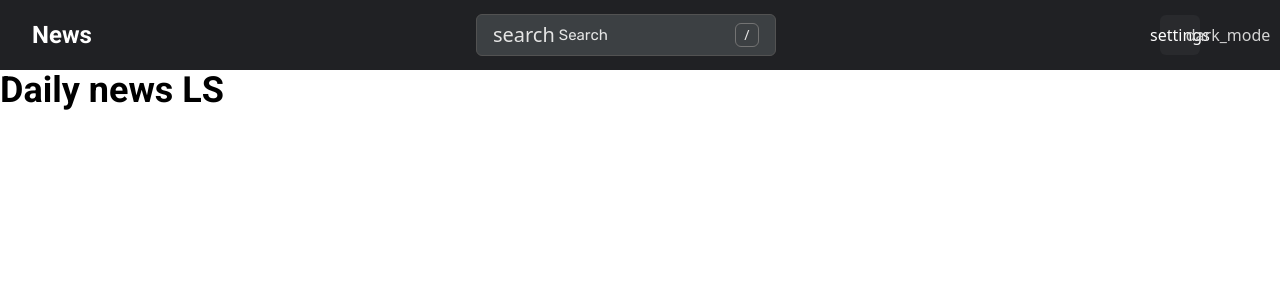
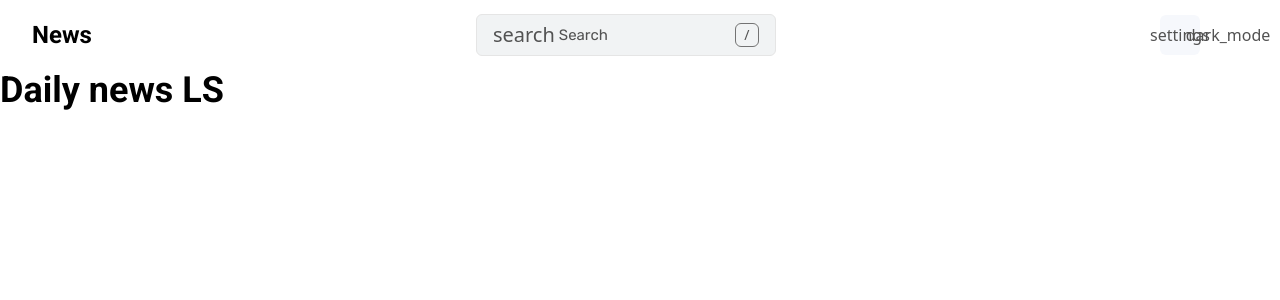
Before and after one commit to Lindrit-Sulaj/News, a Next.js app: page / in a window 1280 px wide. Shown: the top 300 px of the page. Built offline with nearby package versions, Linux system fonts and the light colour scheme.

Commit message:
Dark Mode for navbar

```diff
--- a/app/layout.js
+++ b/app/layout.js
@@ -1,5 +1,5 @@
 import './globals.css';
-import Navbar from '@/components/Navbar';
+import Navbar from '@/components/nav';
 import Provider from './Provider';
 
 import { Roboto, Rubik } from '@next/font/google'
--- a/components/Search.jsx
+++ b/components/nav/Search.jsx
@@ -45,7 +45,7 @@ const Search = ({ isSearching, open, close }) => {
       {isSearching && (
         <Backdrop close={close}>
           <motion.div
-            className={`w-[85%] md:max-w-xl mt-20 h-auto bg-black-medium rounded-md p-6 ${rubik.className}`}
+            className={`w-[85%] md:max-w-xl mt-20 h-auto bg-white-secondary dark:bg-black-medium rounded-md p-6 ${rubik.className}`}
             onClick={(e) => e.stopPropagation()}
             transition={{ type: 'just', duration: .25 }}
             initial={{ scale: .5, opacity: 0 }}
@@ -55,19 +55,19 @@ const Search = ({ isSearching, open, close }) => {
               <input
                 type="text"
                 placeholder='Search for news'
-                className={`w-full h-14 px-4 rounded-md bg-black-dark border-solid border-b-4 border-b-blue-500 outline-none text-white ${rubik.className}`}
+                className={`w-full h-14 px-4 rounded-md dark:bg-black-dark bg-neutral-200 border-solid border-b-4 border-b-blue-500 outline-none text-white ${rubik.className}`}
                 value={searchValues.query}
                 onChange={(e) => setSearchValues({
                   ...searchValues,
                   query: e.target.value
                 })} />
-              <p className='mt-10 mb-5 text-[15px] text-neutral-300'>Narrow your search results</p>
+              <p className='mt-10 mb-5 text-[15px] text-neutral-600 dark:text-neutral-300'>Narrow your search results</p>
               <div className='flex gap-3'>
                 <div className='w-1/2'>
-                  <label htmlFor="domains" className='block w-full text-neutral-300 mb-1'>Domains:</label>
+                  <label htmlFor="domains" className='block w-full text-neutral-500 dark:text-neutral-300 mb-1'>Domains:</label>
                   <input
                     type="text"
-                    className='block w-full bg-black-dark px-3 py-2 outline-none rounded-md border-solid border-b-2 text-white border-black-light'
+                    className='block w-full dark:bg-black-dark bg-neutral-200 px-3 py-2 outline-none rounded-md border-solid border-b-2 text-white border-neutral-300  dark:border-black-light'
                     placeholder="Choose domains"
                     value={searchValues.domains}
                     onChange={(e) => setSearchValues({
@@ -76,8 +76,8 @@ const Search = ({ isSearching, open, close }) => {
                     })} />
                 </div>
                 <div className='w-1/2'>
-                  <label htmlFor="sortBy" className='block w-full text-neutral-300 mb-[6px]'>Sort by:</label>
-                  <select name="sortBy" id="sortBy" className='block w-full bg-black-dark px-3 py-2 outline-none rounded-md border-solid border-b-2 text-neutral-400 border-black-light' value={searchValues.sortBy}
+                  <label htmlFor="sortBy" className='block w-full text-neutral-500 dark:text-neutral-300 mb-[6px]'>Sort by:</label>
+                  <select name="sortBy" id="sortBy" className='block w-full bg-neutral-200 px-3 py-2 outline-none rounded-md border-solid border-b-2 text-neutral-400 dark:bg-black-dark border-neutral-300  dark:border-black-light' value={searchValues.sortBy}
                     onChange={(e) => setSearchValues({
                       ...searchValues,
                       sortBy: e.target.value
@@ -91,12 +91,12 @@ const Search = ({ isSearching, open, close }) => {
               </div>
               <div className="flex gap-3 mt-4">
                 <div className="w-1/2">
-                  <label htmlFor="from" className='block w-full text-neutral-300 mb-[6px]'>From: </label>
+                  <label htmlFor="from" className='block w-full text-neutral-500 dark:text-neutral-300 mb-[6px]'>From: </label>
                   <input
                     type="date"
                     name="from"
                     id="from"
-                    className='block w-full bg-black-dark px-3 py-2 outline-none rounded-md border-solid border-b-2 text-neutral-400 border-black-light'
+                    className='block w-full bg-neutral-200 px-3 py-2 outline-none rounded-md border-solid border-b-2 text-neutral-400 dark:bg-black-dark border-neutral-300  dark:border-black-light'
                     value={searchValues.from}
                     onChange={(e) => setSearchValues({
                       ...searchValues,
@@ -104,12 +104,12 @@ const Search = ({ isSearching, open, close }) => {
                     })} />
                 </div>
                 <div className="w-1/2">
-                  <label htmlFor="to" className='block w-full text-neutral-300 mb-[6px]'>To</label>
+                  <label htmlFor="to" className='block w-full text-neutral-500 dark:text-neutral-300 mb-[6px]'>To</label>
                   <input
                     type="date"
                     name="to"
                     id="to"
-                    className='block w-full bg-black-dark px-3 py-2 outline-none rounded-md border-solid border-b-2 text-neutral-400 border-black-light'
+                    className='block w-full bg-neutral-200 px-3 py-2 outline-none rounded-md border-solid border-b-2 text-neutral-400 dark:bg-black-dark border-neutral-300  dark:border-black-light'
                     value={searchValues.to}
                     onChange={(e) => setSearchValues({
                       ...searchValues,
@@ -124,8 +124,8 @@ const Search = ({ isSearching, open, close }) => {
                   sortBy: "",
                   from: "",
                   to: ""
-                })} className='px-6 py-2 bg-black-light text-white rounded-md cursor-pointer'>Reset</button>
-                <button type="submit" className='px-6 py-2 bg-blue-500 rounded-md cursor-pointer'>Search</button>
+                })} className='px-6 py-2 bg-neutral-300 dark:bg-black-light text-white rounded-md cursor-pointer dark:text-neutral-50'>Reset</button>
+                <button type="submit" className='px-6 py-2 bg-blue-500 rounded-md cursor-pointer text-white-primary'>Search</button>
               </div>
             </form>
           </motion.div>
--- a/components/Navbar.jsx
+++ b/components/nav/index.jsx
@@ -10,25 +10,25 @@ export default function Navbar() {
   const openSearch = () => setIsSearching(true);
   const closeSearch = () => setIsSearching(false);
 
-  useEffect(() => {
-    document.documentElement.classList.add('dark')
-  }, [])
+  const handleColorSwitch = () => {
+    document.documentElement.classList.toggle('dark')
+  }
 
   return (
-    <nav className="h-[70px] flex justify-between items-center gap-4 px-2 md:px-8 w-full bg-neutral-100 dark:bg-black-dark">
+    <nav className="h-[70px] flex justify-between items-center gap-4 px-2 md:px-8 w-full bg-neutral-primary dark:bg-black-dark">
       <h1 className={`${roboto.className} hidden md:block dark:text-white text-2xl font-bold`}>News</h1>
 
-      <button className="bg-black-light border-solid border-[1px] border-neutral-600 text-neutral-200 flex items-center py-[6px] px-4 rounded-md w-full grow max-w-[340px] md:max-w-[300px] hover:bg-black-medium transition-all" onClick={openSearch}>
+      <button className="bg-white-secondary dark:bg-black-light border-solid border-[1px] border-neutral-200 text-neutral-600 dark:border-neutral-600 dark:text-neutral-200 flex items-center py-[6px] px-4 rounded-md w-full grow max-w-[340px] md:max-w-[300px] hover:bg-white-primary dark:hover:bg-black-medium transition-all" onClick={openSearch}>
         <span className="material-symbols-outlined text-xl mr-1">search</span>
         <span className={`${rubik.className} text-[15px]`}>Search</span>
         <span className="border-solid border-[1px] border-neutral-500 w-6 flex justify-center items-center h-6 rounded-md ml-auto text-sm font-medium">/</span>
       </button>
 
       <div className="flex gap-2">
-        <button className="grow bg-black-medium w-10 h-10 flex items-center justify-center text-white rounded-md">
+        <button className="grow bg-white-terciary dark:bg-black-medium w-10 h-10 flex items-center justify-center text-neutral-600 dark:text-neutral-300 rounded-md">
           <span className="material-symbols-outlined">settings</span>
         </button>
-        <button className="text-neutral-300 w-10 h-10 flex items-center justify-center">
+        <button onClick={handleColorSwitch} className="text-neutral-600 dark:text-neutral-300 w-10 h-10 flex items-center justify-center">
           <span className="material-symbols-outlined">dark_mode</span>
         </button>
       </div>
--- a/tailwind.config.js
+++ b/tailwind.config.js
@@ -20,6 +20,11 @@ module.exports = {
           "dark": "#202124",
           "medium": "#292A2D",
           "light": "#3c4043"
+        },
+        white: {
+          "primary": "#fff",
+          "secondary": "#f1f3f4",
+          "terciary": "#f6f8fc"
         }
       }
     },
```
